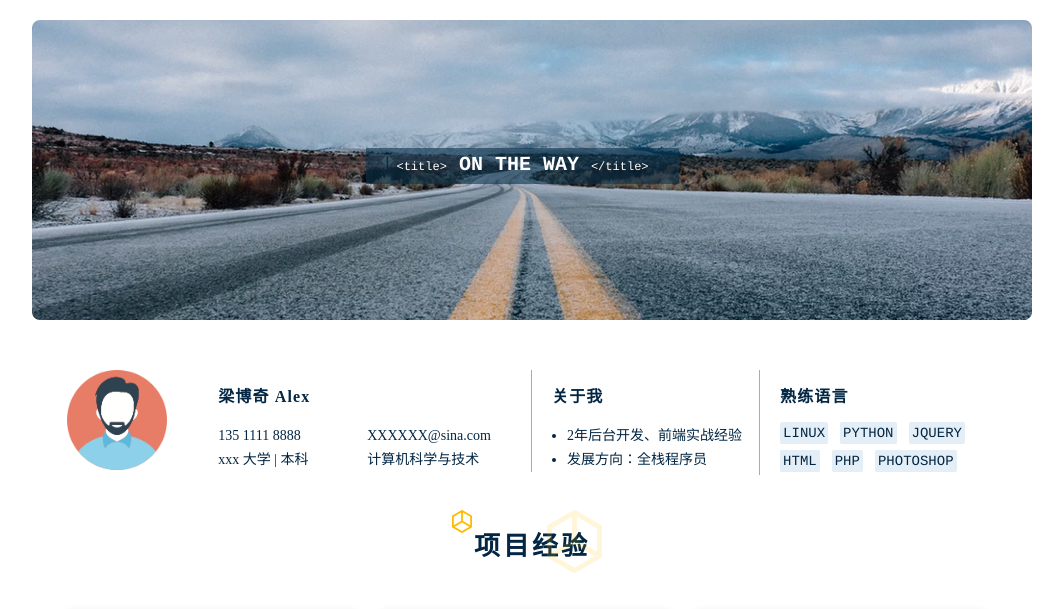
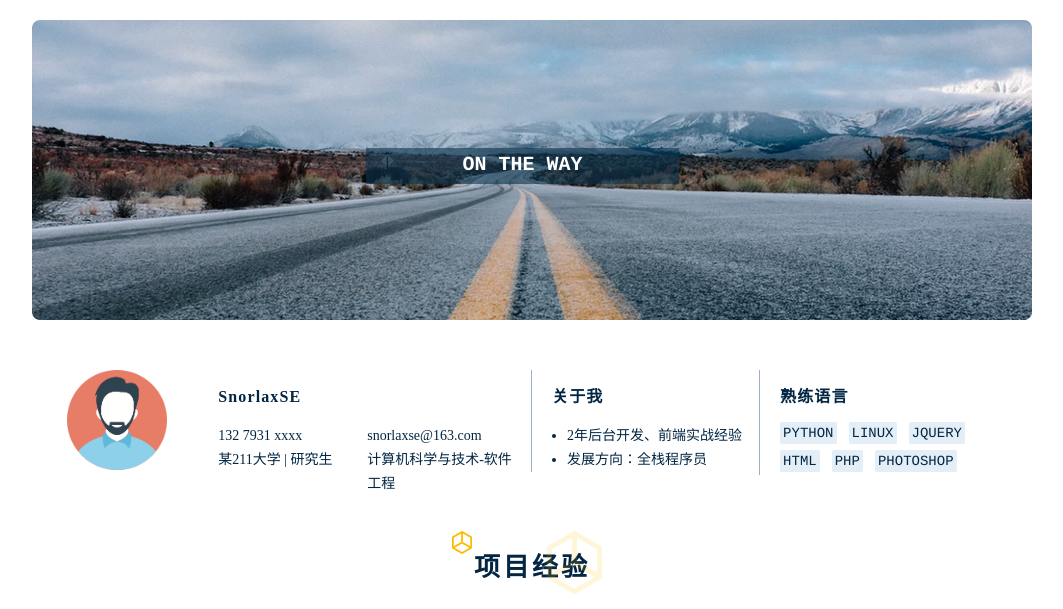
Before and after one commit to SnorlaxSE/Resume, a plain HTML site: page index.html in a window 1280 px wide. Shown: the top 609 px of the page, without its empty margins (108-1171 px from the left). Drawn offline with Linux system fonts and the light colour scheme.

Commit message:
Modify basic Info

```diff
--- a/index.html
+++ b/index.html
@@ -12,7 +12,7 @@
         <header>
             <div class="img-header">
                 <div class="content">
-                    <p>&lt;title&gt;<strong> ON THE WAY </strong>&lt;/title&gt;</p>
+                    <p><strong> ON THE WAY </strong></p>
                 </div>
             </div>
         </header>
@@ -24,15 +24,15 @@
                     </div>
                     <div class="col-9 item">
                         <p class="title name">
-                            梁博奇 Alex
+                            SnorlaxSE
                         </p>
                         <div class="col-6">
-                            <p class="phone">135 1111 8888</p>
-                            <p class="education">xxx 大学 | 本科</p>
+                            <p class="phone">132 7931 xxxx</p>
+                            <p class="education">某211大学 | 研究生</p>
                         </div>
                         <div class="col-6">
-                            <p class="email">XXXXXX@sina.com</p>
-                            <p class="profession">计算机科学与技术</p>
+                            <p class="email">snorlaxse@163.com</p>
+                            <p class="profession">计算机科学与技术-软件工程</p>
                         </div>
                     </div>
                 </div>
@@ -54,8 +54,8 @@
                                 熟练语言
                             </p>
                             <div class="lang">
+                                <lable>PYTHON</lable>
                                 <lable>LINUX</lable>
-                                <lable>PYTHON</lable>
                                 <lable>JQUERY</lable>
                                 <lable>HTML</lable>
                                 <lable>PHP</lable>
@@ -151,9 +151,9 @@
                 <div class="peasonal-message">
                     <img class="peasonal-image" src="./static/image/peason.png" alt="">
                     <div class="item">
-                        <p class="name">梁博奇 Alex</p>
-                        <p class="phone">135 1111 8888</p>
-                        <p class="email">XXXXXX@sina.com</p>
+                        <p class="name">SnorlaxSE</p>
+                        <p class="phone">132 7931 xxxx</p>
+                        <p class="email">snorlaxse@163.com</p>
                     </div>
                     <div class="item contact">
                         <div class="col-3 qrcode">
```
Also changed, not shown: static/image/QRCode.png, 1 other file.
